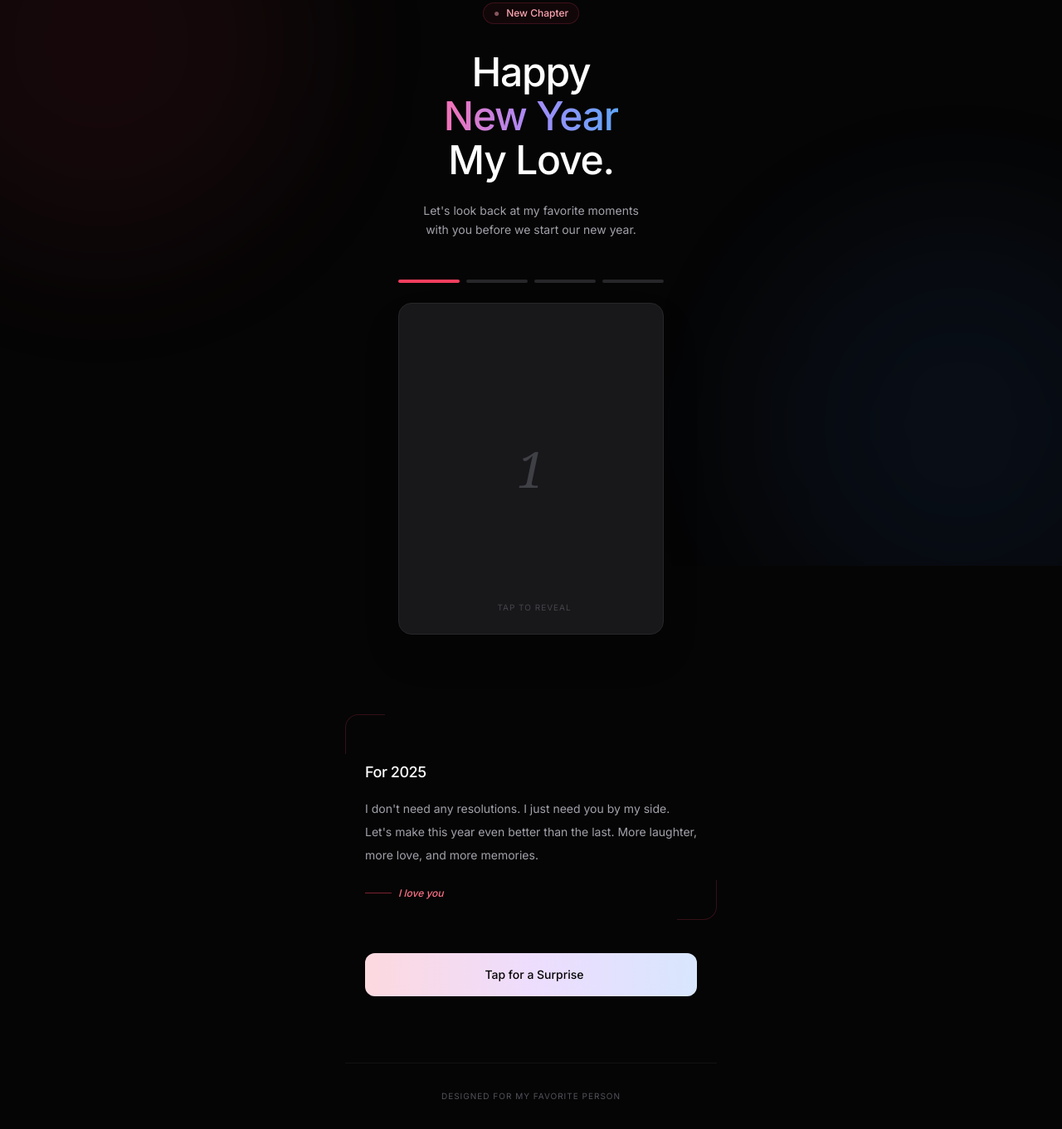
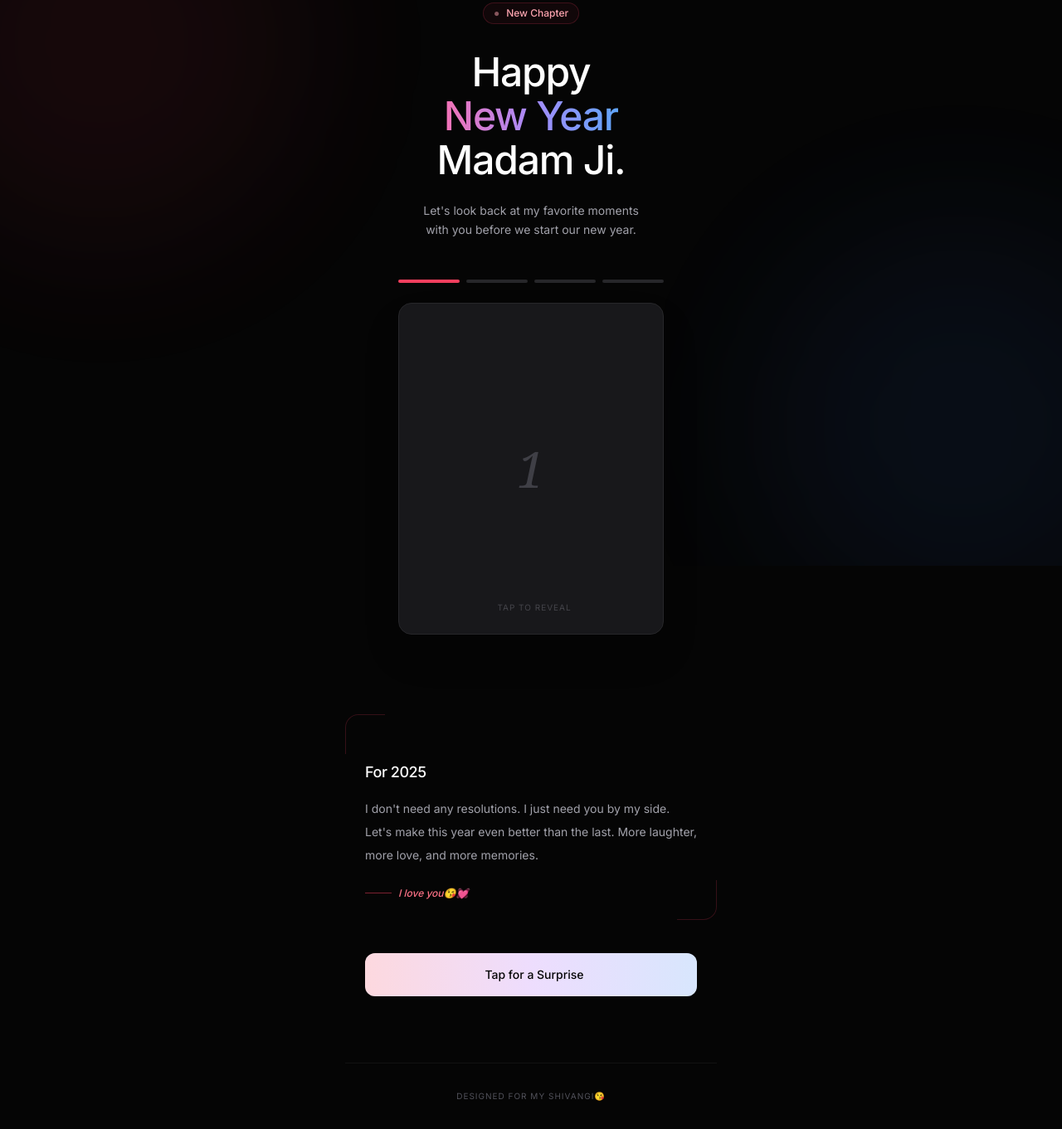
Before and after one commit to aman2287616/newp, a plain HTML site: page index.html in a window 1280 px wide. Shown: the part 118-1479 px from the top of the page at 83% size. Drawn offline with nearby package versions, Linux system fonts and the light colour scheme; some icons are missing.

Commit message:
Update greeting and footer for personalization

```diff
--- a/index.html
+++ b/index.html
@@ -146,7 +146,7 @@
                 <h1 class="text-5xl font-medium tracking-tight text-white leading-[1.1]">
                     Happy<br>
                     <span class="text-gradient">New Year</span><br>
-                    My Love.
+                    Madam Ji.
                 </h1>
 
                 <p class="text-zinc-400 text-sm leading-relaxed max-w-[280px] mx-auto">
@@ -229,7 +229,7 @@
                     </p>
                     <div class="flex items-center gap-2 pt-2">
                         <div class="h-px w-8 bg-rose-500/50"></div>
-                        <span class="text-xs text-rose-400 italic font-medium">I love you</span>
+                        <span class="text-xs text-rose-400 italic font-medium">I love you😘💓</span>
                     </div>
                 </div>
             </section>
@@ -251,7 +251,7 @@
         <!-- Footer -->
         <footer class="text-center py-8 border-t border-white/5 bg-dark">
             <p class="text-[10px] text-zinc-600 tracking-widest uppercase">
-                Designed for My Favorite Person
+                Designed for My Shivangi😘
             </p>
         </footer>
 
@@ -266,7 +266,7 @@
             <div>
                 <h3 class="text-xl font-medium text-white tracking-tight mb-2">You are my gift.</h3>
                 <p class="text-sm text-zinc-400 leading-relaxed">
-                    Thank you for making my life beautiful. Happy New Year, babe.
+                    Thank you for making my life beautiful. Happy New Year, Madam Ji.
                 </p>
             </div>
             <button onclick="closeModal()" class="w-full py-3 rounded-lg bg-zinc-800 text-zinc-200 text-sm font-medium border border-zinc-700 active:bg-zinc-700">
@@ -409,4 +409,5 @@
         }
     </script>
 
+
 </body></html>
```
